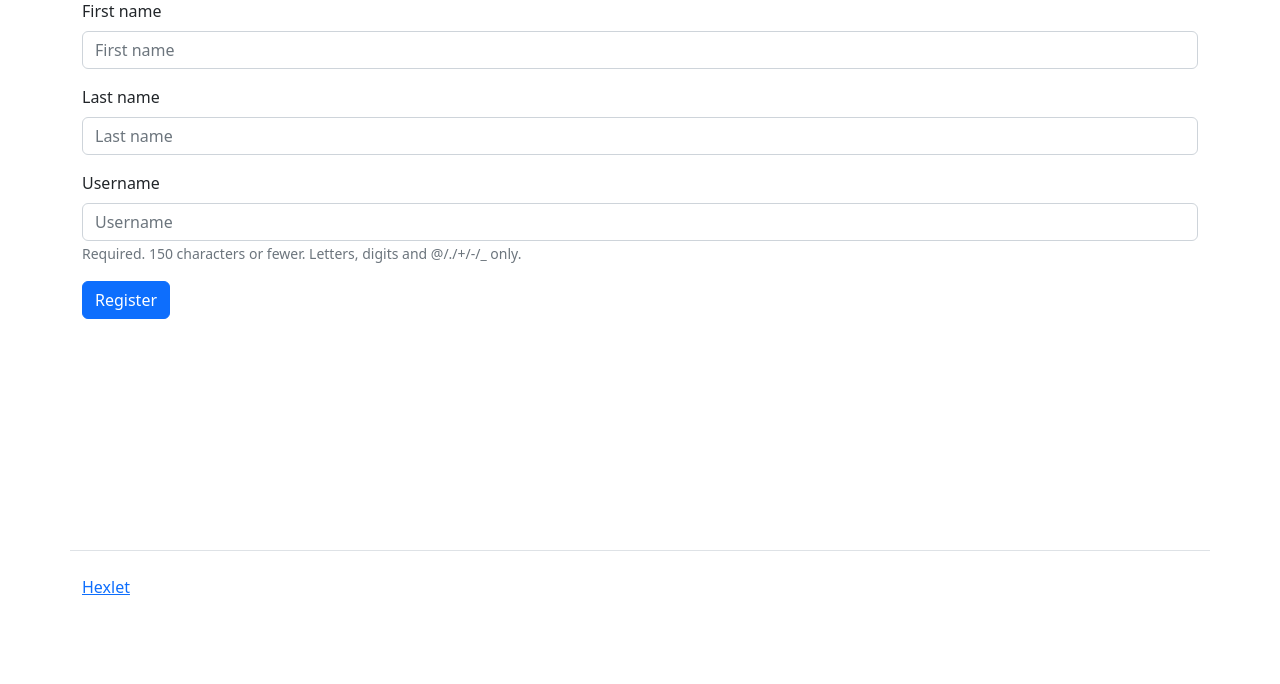
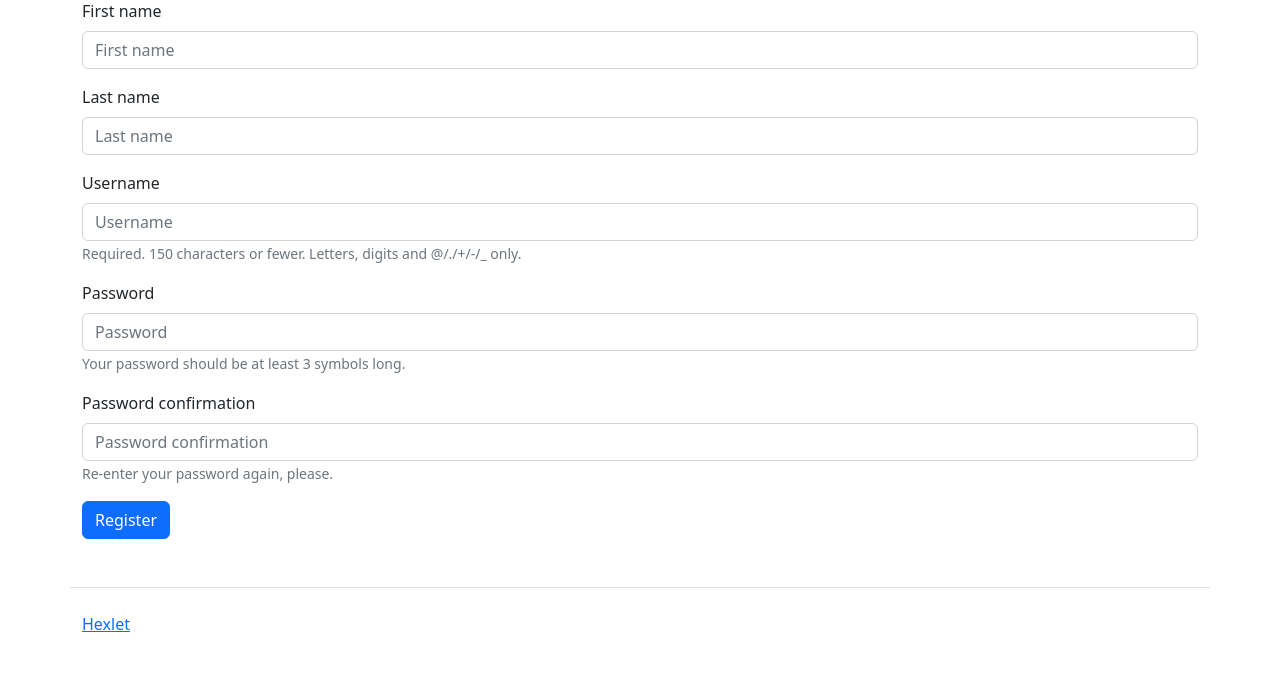
Before and after one commit to Aston585/python-project-52, a Django app: page /users/create/ in a window 1280 px wide. Shown: the part 153-837 px from the top of the page. Before the commit the page ends 748 px from the top, so only its background shows below. Run offline with Django 5.2, Linux system fonts and the light colour scheme; some libraries are stand-ins or nearby versions.

Commit message:
step #3 form user complit

```diff
--- a/task_manager/users/forms.py
+++ b/task_manager/users/forms.py
@@ -1,9 +1,30 @@
 from django import forms
 from django.contrib.auth.views import get_user_model
-# from django.utils.translation import gettext_lazy as _
+from django.utils.translation import gettext_lazy as _
+from django.core.validators import MinLengthValidator
 
 
 class UserCreateForm(forms.ModelForm):
+    password_min_len = 3
+
+    password1 = forms.CharField(
+        validators=[
+            MinLengthValidator(password_min_len,
+                               _("Password is too short"))],
+        label=_('Password'),
+        widget=forms.PasswordInput(),
+        help_text=_("Your password should be at least 3 symbols long."),
+    )
+
+    password2 = forms.CharField(
+        label=_('Password confirmation'),
+        validators=[
+            MinLengthValidator(password_min_len,
+                               _("Password is too short")),
+        ],
+        widget=forms.PasswordInput(),
+        help_text=_("Re-enter your password again, please."),
+    )
 
     class Meta:
         model = get_user_model()
```
Also changed, not shown: templates/base.html (+5 -5 lines), locale/ru/LC_MESSAGES/django.po, 2 other files.
